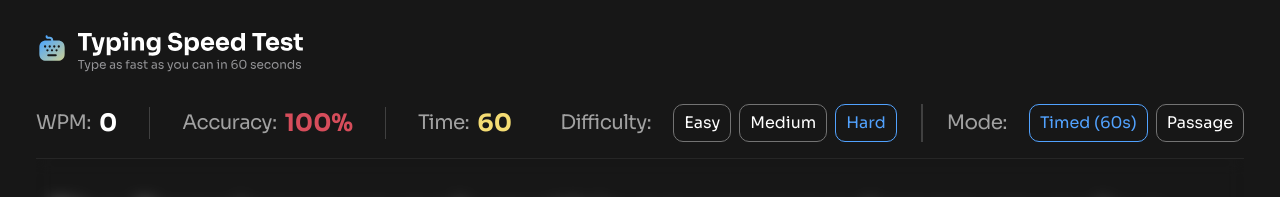
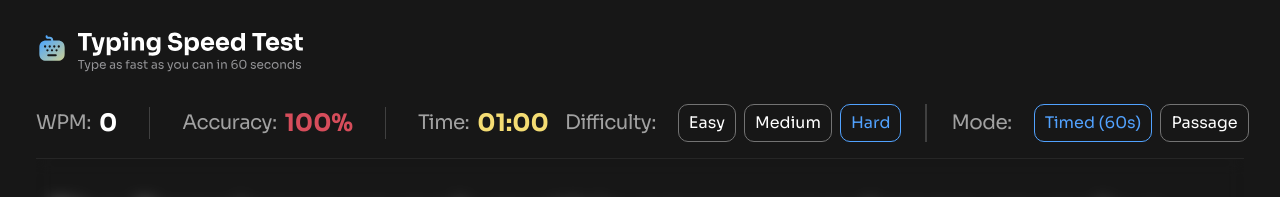
Before and after one commit to elhuzain/typing-speed-test, a Next.js app: page / in a window 1280 px wide. Shown: the top 197 px of the page. Built offline with nearby package versions, Linux system fonts and the light colour scheme.

Commit message:
chore: formatting time to be in `00:00` format

```diff
--- a/components/indicators.tsx
+++ b/components/indicators.tsx
@@ -4,6 +4,9 @@ import { useTypingTest } from "@/providers/typing-test-provider";
 
 const Indicators = () => {
     const { accuracy, time, wpm } = useTypingTest();
+    const minutes = Math.floor(time / 60).toString().padStart(2, "0");
+    const seconds = (time % 60).toString().padStart(2, "0");
+    const formattedTime = `${minutes}:${seconds}`;
 
     return <dl className="flex text-white items-center">
         <div className="flex items-center gap-2 pe-8 me-8 border-e border-neutral-700">
@@ -18,7 +21,7 @@ const Indicators = () => {
 
         <div className="flex items-center gap-2">
             <dt className="text-preset-3 text-neutral-400">Time:</dt>
-            <dd className="text-preset-2 text-yellow-400">{time}</dd>
+            <dd className="text-preset-2 text-yellow-400">{formattedTime}</dd>
         </div>
     </dl>
 }
```
